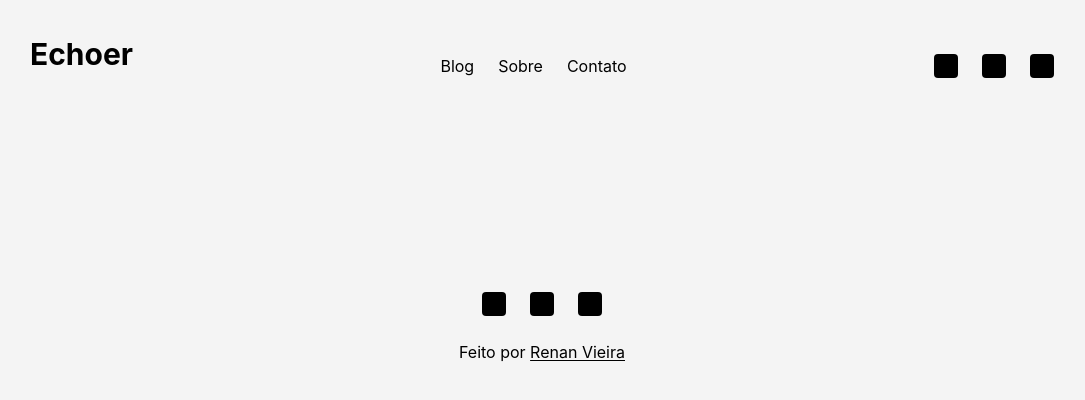
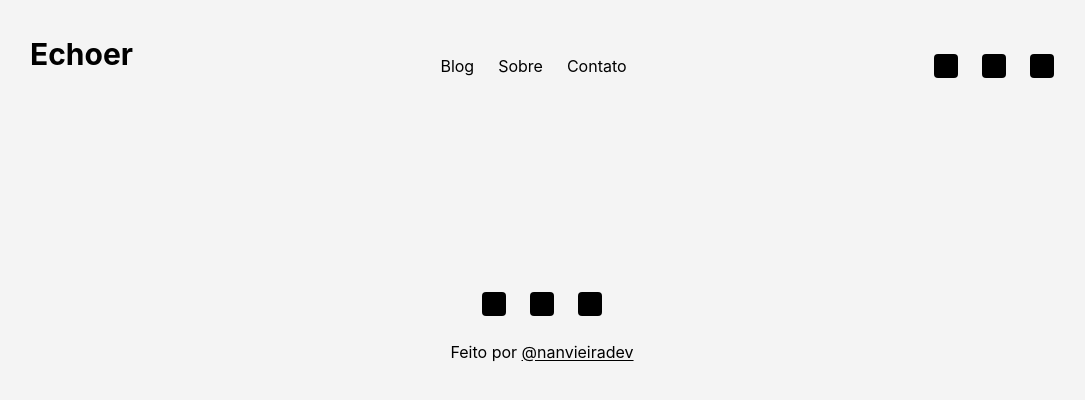
Before and after one commit to nanvieiradev/echoer, a Next.js app: page / in a window 1280 px wide. Shown: the top 400 px of the page, without its empty margins (98-1183 px from the left). Built offline with nearby package versions, Linux system fonts and the light colour scheme.

Commit message:
refactor: add direcionamento do link do footer

```diff
--- a/src/components/ui/Footer.jsx
+++ b/src/components/ui/Footer.jsx
@@ -1,3 +1,4 @@
+import Link from "next/link"
 import NavbarSocial from "./NavbarSocial"
 
 export default function Footer() {
@@ -6,7 +7,7 @@ export default function Footer() {
       <NavbarSocial />
       <p>
         Feito por{" "}
-        <span className="underline underline-offset-2">Renan Vieira</span>
+        <Link href="/" className="underline underline-offset-2">@nanvieiradev</Link>
       </p>
     </footer>
   )
```
